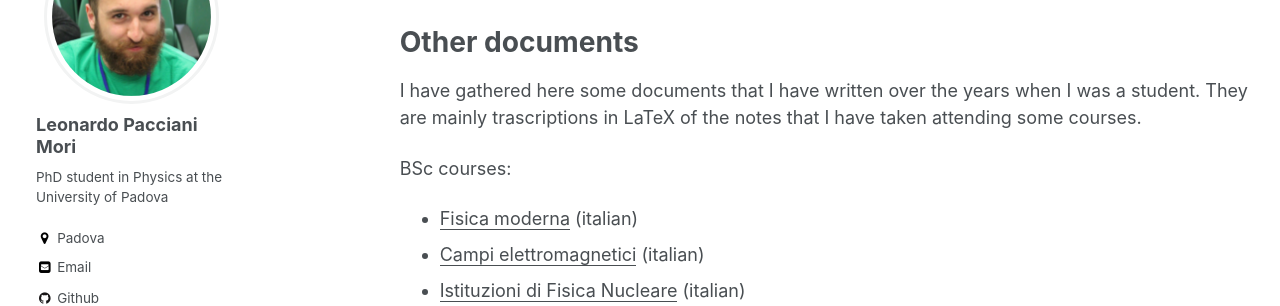
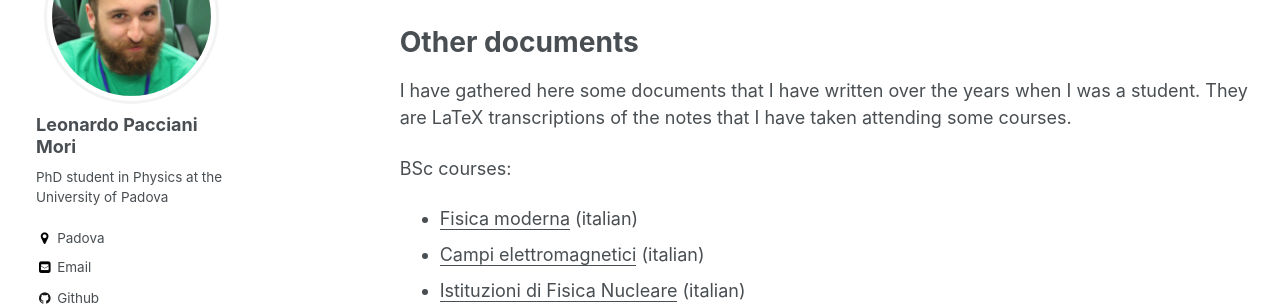
Before and after one commit to suweis/suweis.github.io, a Jekyll site: the page built from _pages/teaching.html, in a window 1280 px wide and 960 px high. Shown: the part 189-495 px from the top of the window. Built offline with Jekyll 4.4.1, drawn with Linux system fonts in a browser that asks for light colours; some web fonts are replaced.

Commit message:
Cambiate info "teaching.html"

```diff
--- a/_pages/teaching.html
+++ b/_pages/teaching.html
@@ -15,7 +15,7 @@ author_profile: true
 <header>
    <h1 id="other-documents">Other documents</h1>
 </header>
-<p>I have gathered here some documents that I have written over the years when I was a student. They are mainly trascriptions in LaTeX of the notes that I have taken attending some courses.</p>
+<p>I have gathered here some documents that I have written over the years when I was a student. They are LaTeX transcriptions of the notes that I have taken attending some courses.</p>
 
 <p>BSc courses:</p>
 <ul>
```
